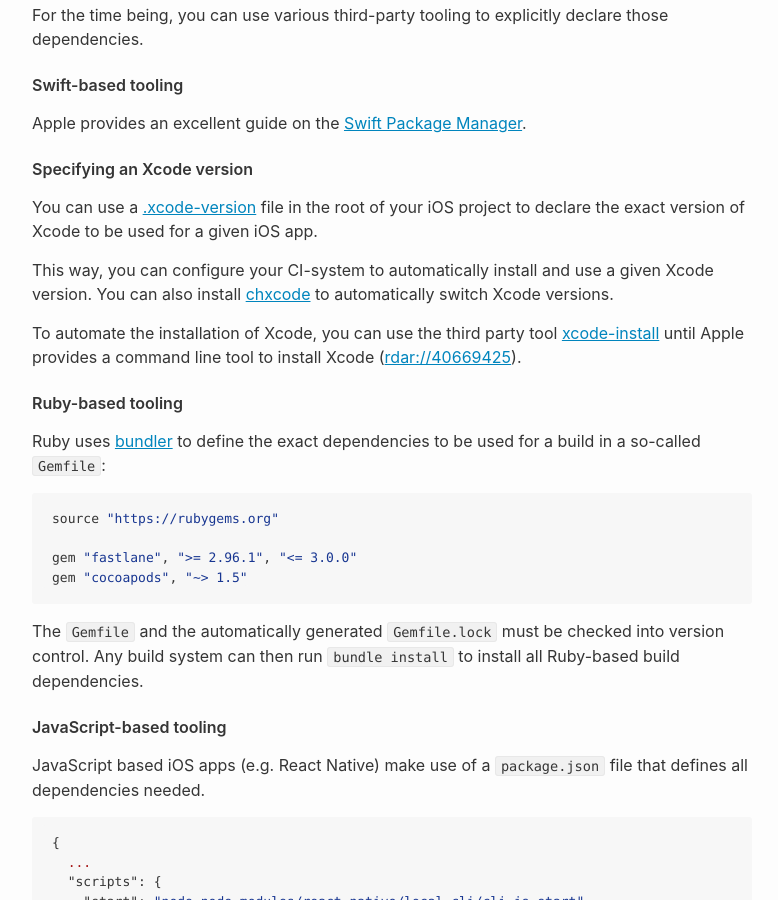
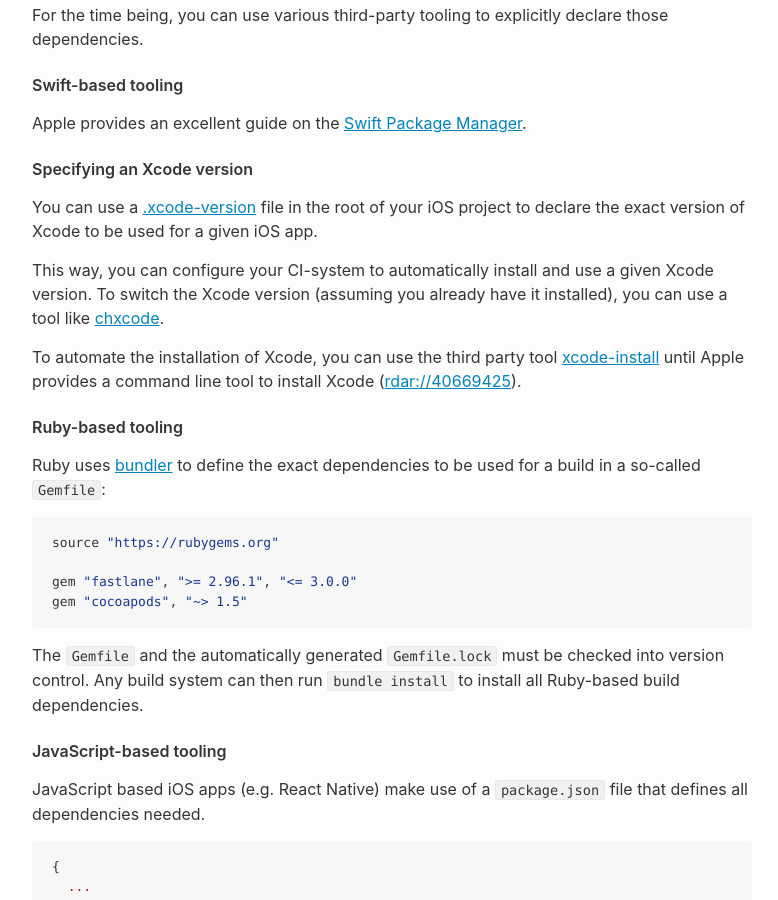
Before and after one commit to ios-factor/ios-factor.com, a Jekyll site: the page built from factors/dependencies.md, in a window 1280 px wide and 900 px high, scrolled down 867 px. Shown: the whole window, without its empty margins (68-846 px from the left). Built offline with Jekyll 4.4.1, drawn with Linux system fonts in a browser that asks for light colours.

Commit message:
Update dependencies.md

```diff
--- a/factors/dependencies.md
+++ b/factors/dependencies.md
@@ -22,11 +22,9 @@
 
 You can use a [.xcode-version](https://github.com/fastlane/ci/blob/master/docs/xcode-version.md) file in the root of your iOS project to declare the exact version of Xcode to be used for a given iOS app.
 
-This way, you can configure your CI-system to automatically install and use a given Xcode version. You can also install [chxcode] to automatically switch Xcode versions.
+This way, you can configure your CI-system to automatically install and use a given Xcode version. To switch the Xcode version (assuming you already have it installed), you can use a tool like [chxcode](https://github.com/klaaspieter/chxcode).
 
 To automate the installation of Xcode, you can use the third party tool [xcode-install](https://github.com/krausefx/xcode-install) until Apple provides a command line tool to install Xcode ([rdar://40669425](https://openradar.appspot.com/radar?id=5064112975380480)).
-
-[chxcode]: https://github.com/klaaspieter/chxcode
 
 #### Ruby-based tooling
 
```
